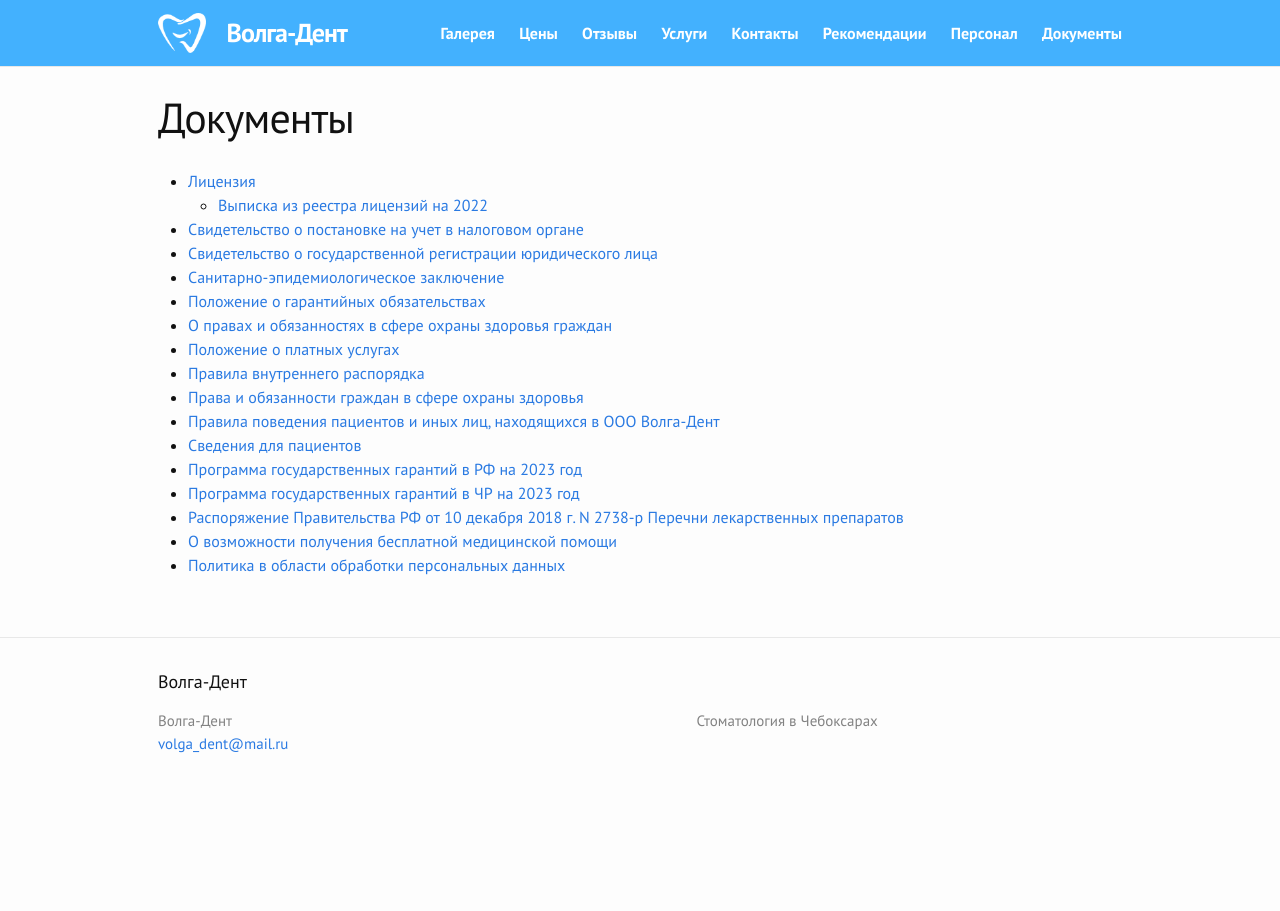
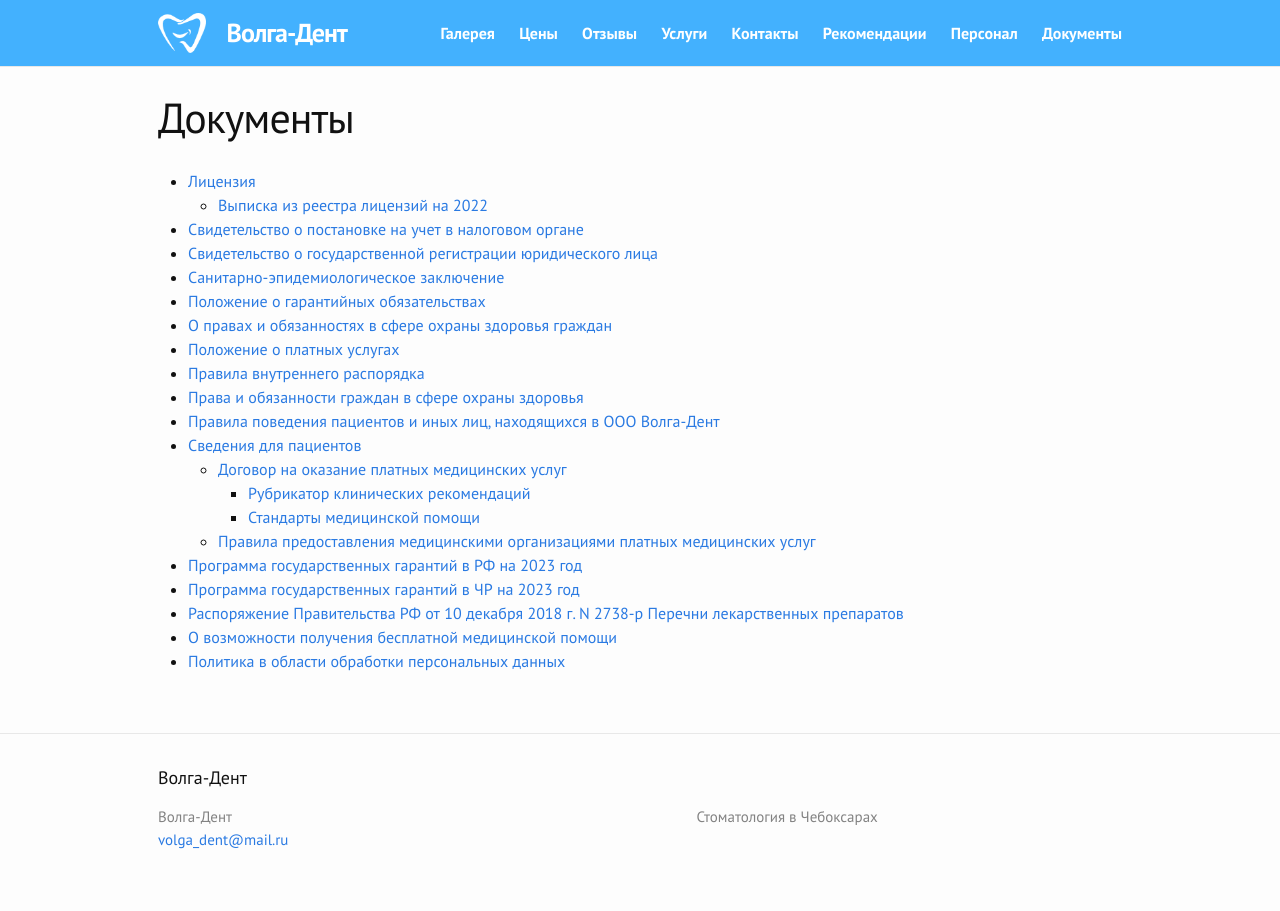
Before and after one commit to albus-dentes/albus-dentes.github.io, a Jekyll site: the page built from documents/index.md, in a window 1280 px wide. Built offline with Jekyll 4.4.1, drawn with Linux system fonts in a browser that asks for light colours.

Commit message:
Update documents

```diff
--- a/documents/index.md
+++ b/documents/index.md
@@ -14,6 +14,10 @@
 - [Права и обязанности граждан в сфере охраны здоровья](/assets/prava-i-obyazannosti-grazhdan-v-sfere-oxrany-zdorovya.doc)
 - [Правила поведения пациентов и иных лиц, находящихся в ООО Волга-Дент](/assets/pravila-povedeniya-pacientov.docx)
 - [Сведения для пациентов](/assets/svedeniya-dlya-pacientov.odt)
+  - [Договор на оказание платных медицинских услуг](/assets/dogovor-na-okazanie-platnykh-medicinskikh-uslug.doc)
+    - [Рубрикатор клинических рекомендаций](http://cr.minzdrav.gov.ru/)
+    - [Стандарты медицинской помощи](http://pravo.gov.ru/?ysclid=llgm4jh7j1427013808)
+  - [Правила предоставления медицинскими организациями платных медицинских услуг](/assets/pravila-predostavlenia-platnykh-medicinskikh-uslug.pdf)
 - [Программа государственных гарантий в РФ на 2023 год](/assets/programma-gosgarantij-rf23.docx)
 - [Программа государственных гарантий в ЧР на 2023 год](/assets/programma-gosgarantij-chr23.docx)
 - [Распоряжение Правительства РФ от 10 декабря 2018 г. N 2738-р Перечни лекарственных препаратов](/assets/perechni-lekarstvennyh-preparatov.doc)
```
Also changed, not shown: 2 other files.
